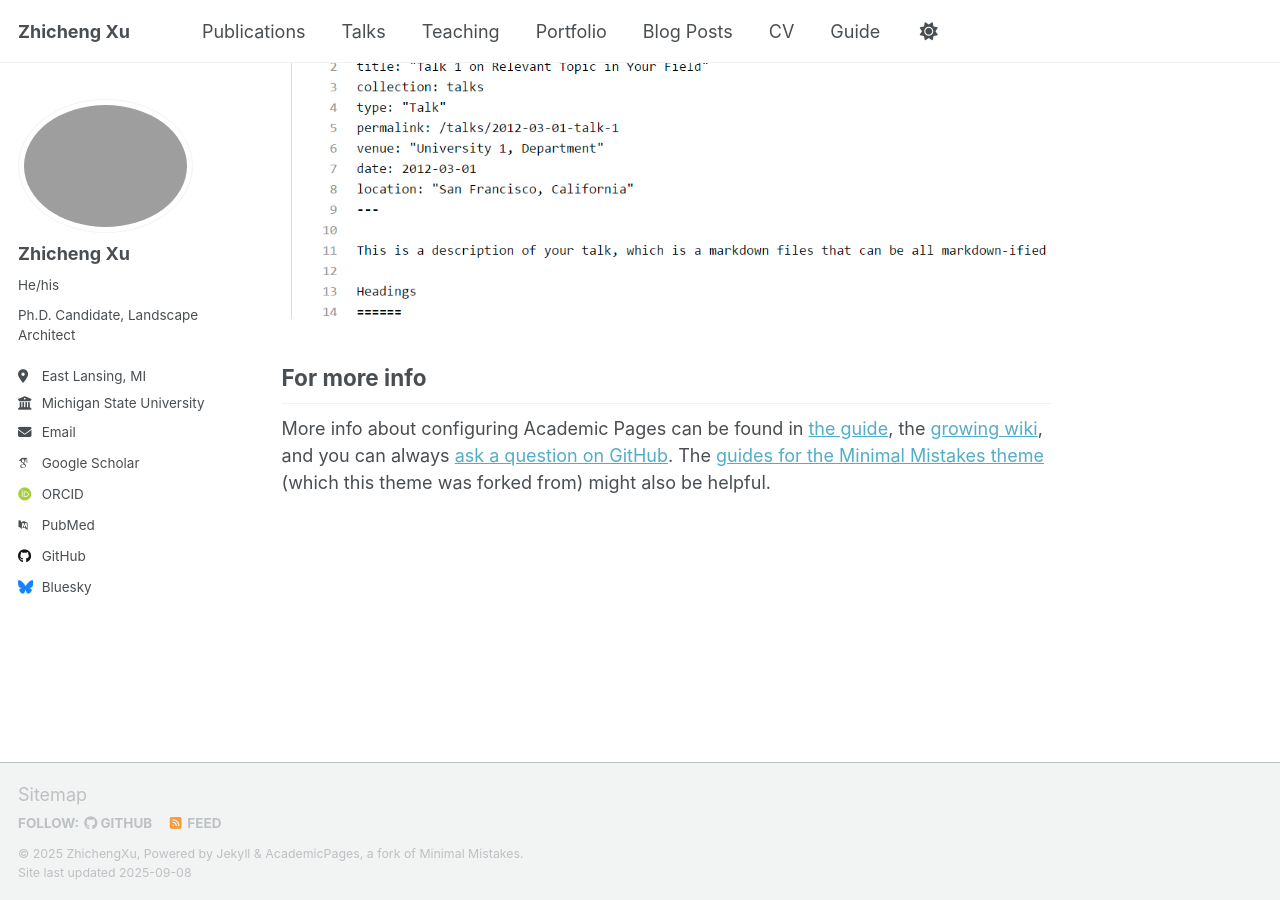
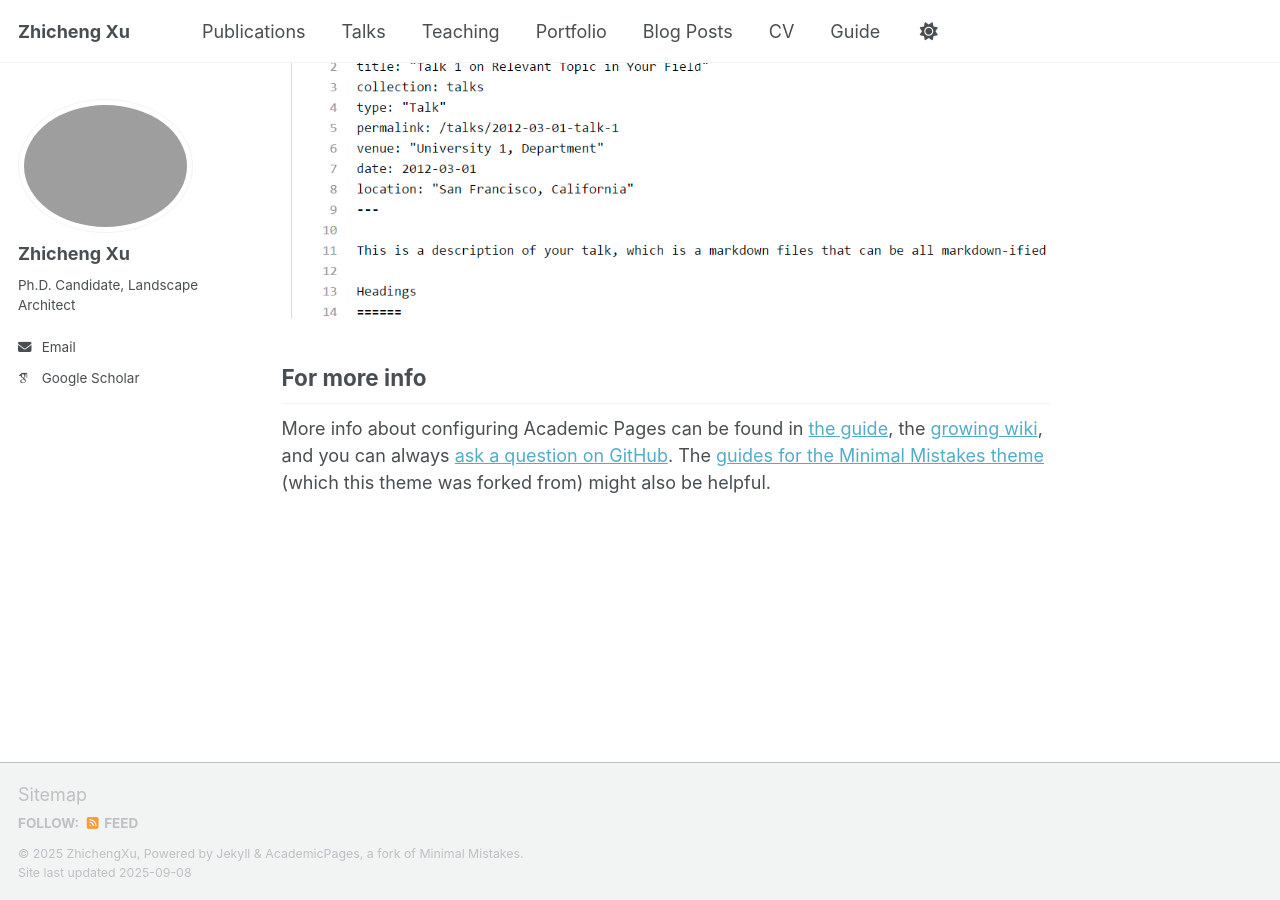
Before and after one commit to HelloZhicheng/HelloZhicheng.github.io, a Jekyll site: the page built from _pages/about.md, in a window 1280 px wide and 900 px high, scrolled down 2880 px. Built offline with Jekyll 4.4.1, drawn with Linux system fonts in a browser that asks for light colours; some web fonts are replaced; a script that is not in the unit is left out; part of the change alters nothing that is shown.

Commit message:
Update _config.yml

```diff
--- a/_config.yml
+++ b/_config.yml
@@ -13,7 +13,7 @@ title                    : "Zhicheng Xu"
 title_separator          : "-"
 name                     : &name "ZhichengXu"
 description              : &description "personal description"
-url                      : https://academicpages.github.io # the base hostname & protocol for your site e.g. "https://[your GitHub username].github.io" or if you already have some other page hosted on Github then use "https://[your GitHub username].github.io/[Your Repo Name]"
+url                      : https://https://hellozhicheng.github.io
 baseurl                  : "" # the subpath of your site, e.g. "/blog"
 repository               : "academicpages/academicpages.github.io"
 
@@ -23,22 +23,22 @@ repository               : "academicpages/academicpages.github.io"
 author:
   # Biographic information
   name             : "Zhicheng Xu"
-  pronouns         : "He/his"
+  pronouns         : # "He/his"
   bio              : "Ph.D. Candidate, Landscape Architect"
-  location         : "East Lansing, MI"
-  employer         : "Michigan State University"
+  location         : #"East Lansing, MI"
+  employer         : #"Michigan State University"
   uri              : # URL
-  email            : "none@example.org"
+  email            : "xuzhich2@msu.edu"
 
   # Academic websites
   academia         : # URL
   arxiv            : # URL - Update with the correct link to your profile
-  googlescholar    : "https://scholar.google.com/citations?user=PS_CX0AAAAAJ"
+  googlescholar    : "https://scholar.google.com/citations?user=uZAOjsIAAAAJ&hl=en"
   inspire-hep      : # URL
   impactstory      : # URL
-  orcid            : "http://orcid.org/yourorcidurl"
+  orcid            : # "http://orcid.org/yourorcidurl"
   semantic         : # URL
-  pubmed           : "https://www.ncbi.nlm.nih.gov/pubmed/?term=john+snow"
+  pubmed           : # "https://www.ncbi.nlm.nih.gov/pubmed/?term=john+snow"
   researchgate     : # URL
   scopus           : # URL
 
@@ -46,13 +46,13 @@ author:
   bitbucket        : # Username - Update with your username on the site
   codepen          : # Username
   dribbble         : # Username
-  github           : "academicpages"
+  github           : # "academicpages"
   kaggle           : # Username
   stackoverflow    : # User number or user number and name (i.e., use "1" or "1/jeff-atwood")
 
   # Social media
   artstation       : # Username
-  bluesky          : "bsky.app" # Replace this with you Bluesky username
+  bluesky          : # "bsky.app" # Replace this with you Bluesky username
   facebook         : # Username
   flickr           : # Username
   foursquare       : # Username
```
